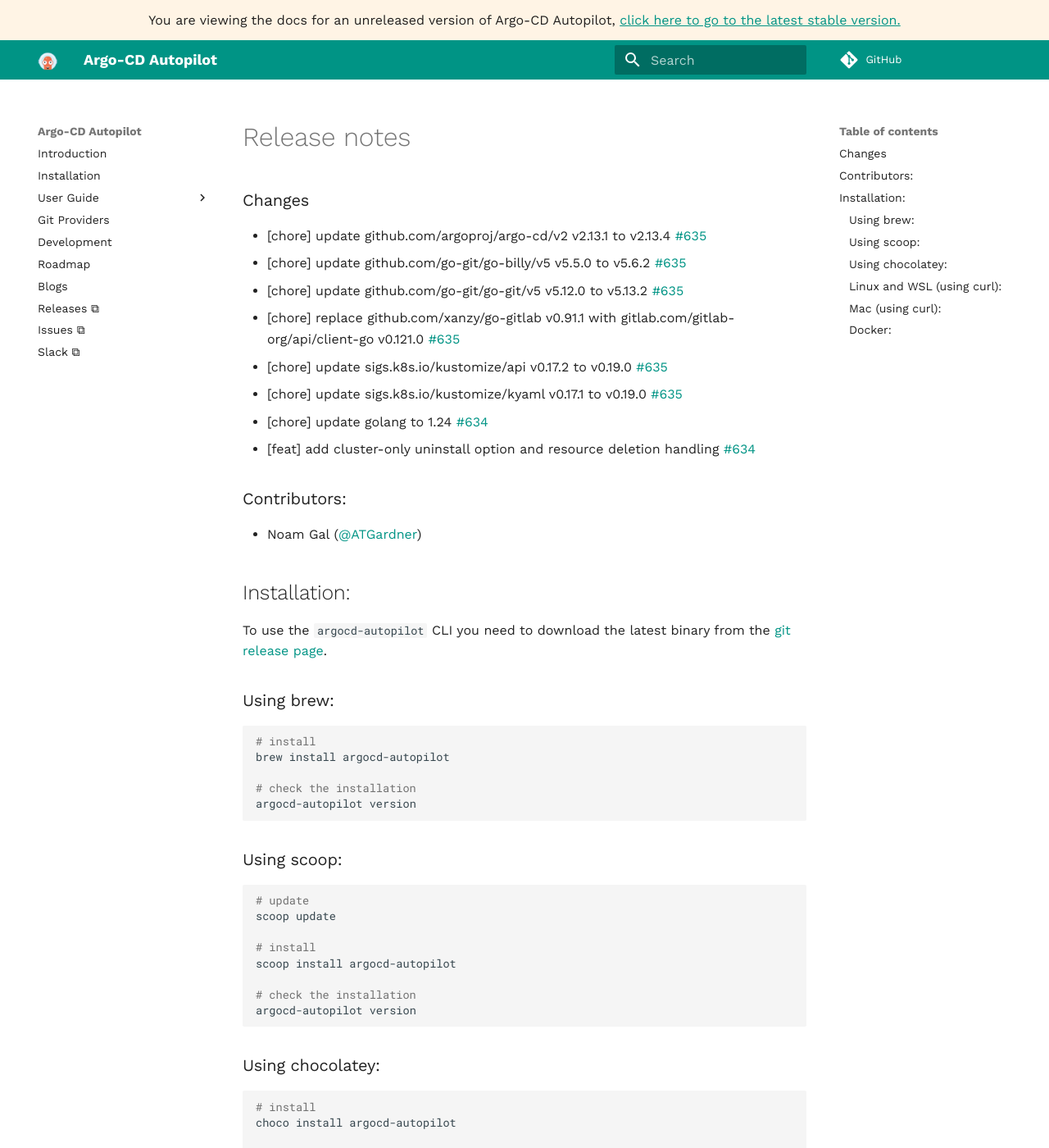
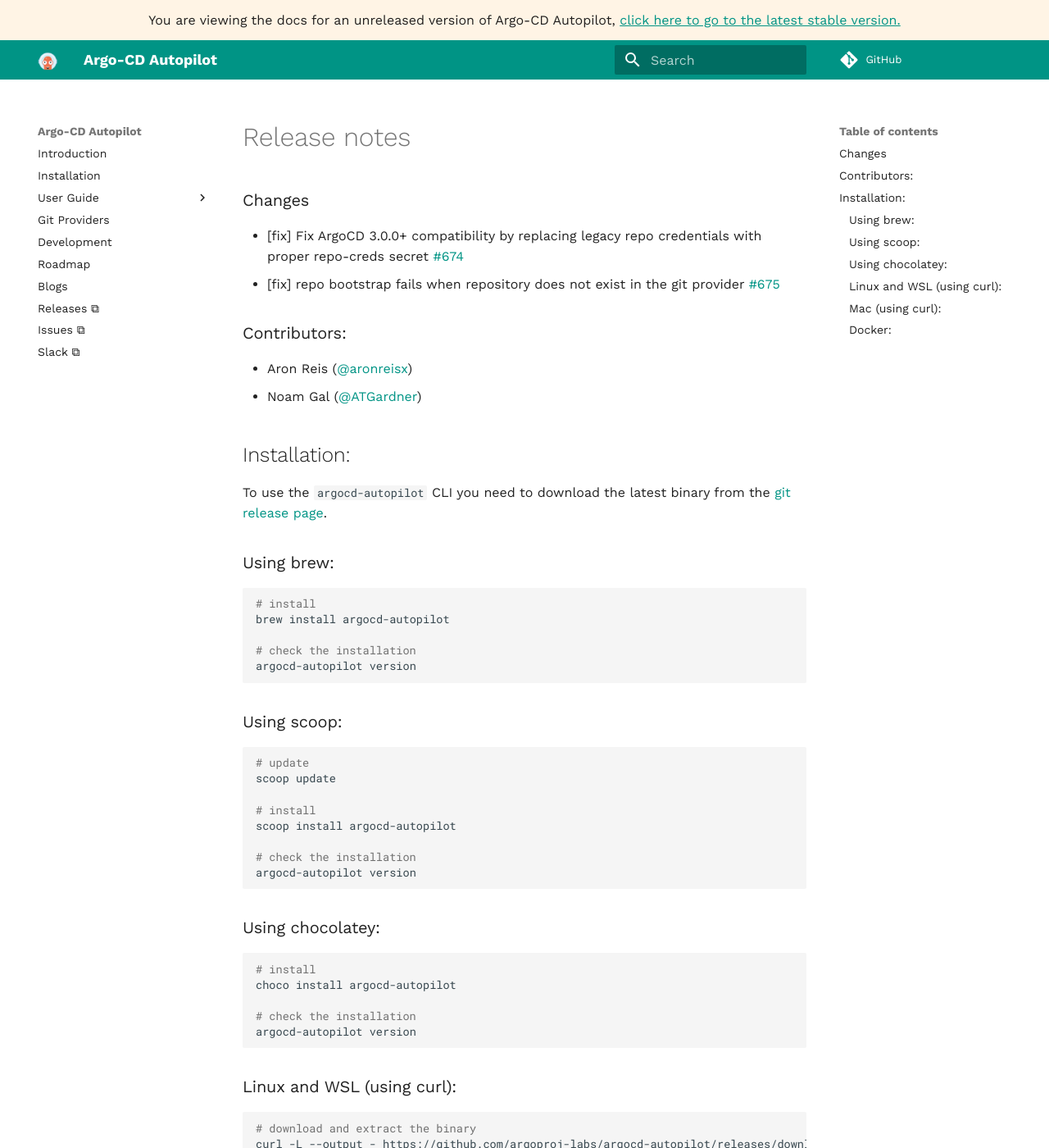
Before and after one commit to argoproj-labs/argocd-autopilot, an MkDocs documentation site: the page built from docs/releases/release_notes.md, in a window 1280 px wide and 1400 px high. Shown: the whole window at 82% size. Built offline with MkDocs 1.6.1 and Material for MkDocs 9.7.7, drawn with Linux system fonts in a browser that asks for light colours; comment, search, counter and statistics services are not loaded; some of the changed text lies outside the part shown.

Commit message:
chore: update version to v0.4.20 and release notes
- Fix ArgoCD 3.0.0+ compatibility by replacing legacy repo credentials
  with proper repo-creds secret [#674].
- Resolve issue where repo bootstrap fails when repository does not
  exist in the git provider [#675].

Signed-off-by: Noam Gal <noam.gal@octopus.com>

````diff
--- a/docs/releases/release_notes.md
+++ b/docs/releases/release_notes.md
@@ -1,16 +1,11 @@
 ### Changes
 
-- [chore] update github.com/argoproj/argo-cd/v2 v2.13.1 to v2.13.4 [#635](https://github.com/argoproj-labs/argocd-autopilot/pull/635)
-- [chore] update github.com/go-git/go-billy/v5 v5.5.0 to v5.6.2 [#635](https://github.com/argoproj-labs/argocd-autopilot/pull/635)
-- [chore] update github.com/go-git/go-git/v5 v5.12.0 to v5.13.2 [#635](https://github.com/argoproj-labs/argocd-autopilot/pull/635)
-- [chore] replace github.com/xanzy/go-gitlab v0.91.1 with gitlab.com/gitlab-org/api/client-go v0.121.0 [#635](https://github.com/argoproj-labs/argocd-autopilot/pull/635)
-- [chore] update sigs.k8s.io/kustomize/api v0.17.2 to v0.19.0 [#635](https://github.com/argoproj-labs/argocd-autopilot/pull/635)
-- [chore] update sigs.k8s.io/kustomize/kyaml v0.17.1 to v0.19.0 [#635](https://github.com/argoproj-labs/argocd-autopilot/pull/635)
-- [chore] update golang to 1.24 [#634](https://github.com/argoproj-labs/argocd-autopilot/pull/634)
-- [feat] add cluster-only uninstall option and resource deletion handling [#634](https://github.com/argoproj-labs/argocd-autopilot/pull/634)
+- [fix] Fix ArgoCD 3.0.0+ compatibility by replacing legacy repo credentials with proper repo-creds secret [#674](https://github.com/argoproj-labs/argocd-autopilot/pull/674)
+- [fix] repo bootstrap fails when repository does not exist in the git provider [#675](https://github.com/argoproj-labs/argocd-autopilot/issues/675)
 
 ### Contributors:
 
+- Aron Reis ([@aronreisx](https://github.com/aronreisx))
 - Noam Gal ([@ATGardner](https://github.com/ATGardner))
 
 ## Installation:
@@ -54,7 +49,7 @@ argocd-autopilot version
 
 ```bash
 # download and extract the binary
-curl -L --output - https://github.com/argoproj-labs/argocd-autopilot/releases/download/v0.4.19/argocd-autopilot-linux-amd64.tar.gz | tar zx
+curl -L --output - https://github.com/argoproj-labs/argocd-autopilot/releases/download/v0.4.20/argocd-autopilot-linux-amd64.tar.gz | tar zx
 
 # move the binary to your $PATH
 mv ./argocd-autopilot-* /usr/local/bin/argocd-autopilot
@@ -67,7 +62,7 @@ argocd-autopilot version
 
 ```bash
 # download and extract the binary
-curl -L --output - https://github.com/argoproj-labs/argocd-autopilot/releases/download/v0.4.19/argocd-autopilot-darwin-amd64.tar.gz | tar zx
+curl -L --output - https://github.com/argoproj-labs/argocd-autopilot/releases/download/v0.4.20/argocd-autopilot-darwin-amd64.tar.gz | tar zx
 
 # move the binary to your $PATH
 mv ./argocd-autopilot-* /usr/local/bin/argocd-autopilot
````
Also changed, not shown: CHANGELOG.md (+4 -0 lines), 1 other file.
